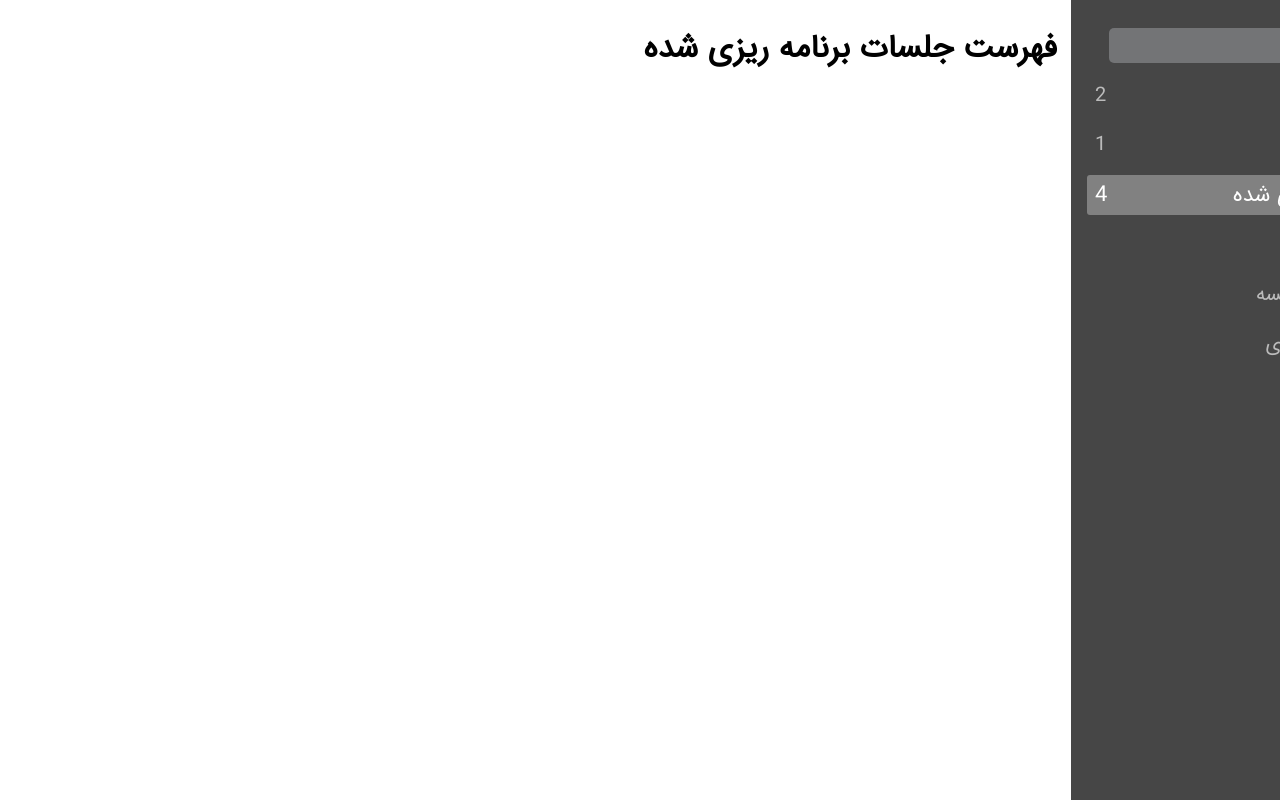
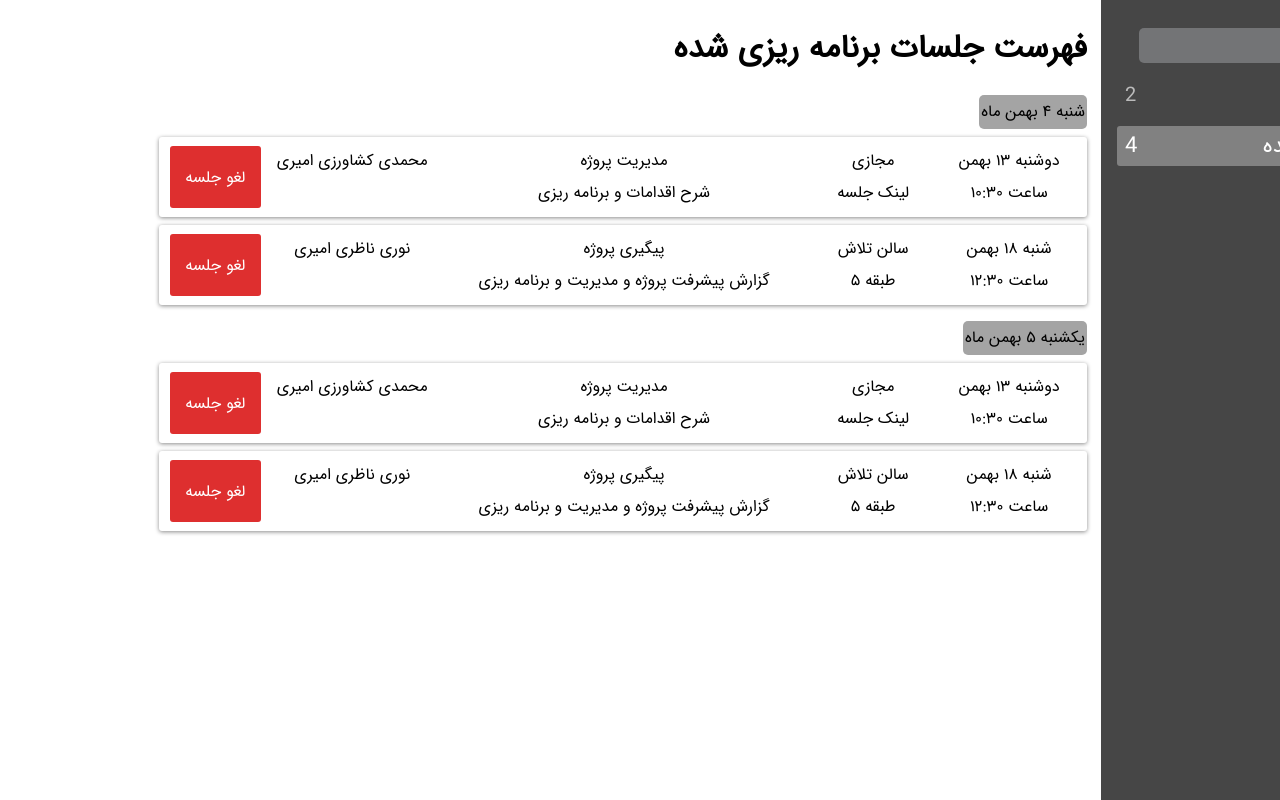
Before and after one commit to BroTherReZa/meetings-management, a React (Create React App) app: page /planned in a window 1280 px wide. Built offline with nearby package versions, Linux system fonts and the light colour scheme.

Commit message:
change plan
change design and route

```diff
--- a/src/components/navigation/Route/ConstPath.js
+++ b/src/components/navigation/Route/ConstPath.js
@@ -1,5 +1,5 @@
 export const TODAY = '/today'
-export const IMPORTANT = '/important'
 export const PLANNED = '/planned'
 export const INVITED = '/invited'
 export const INVITATION = '/invitation'
+export const INVITATIONFORM = '/invitationform'
--- a/src/components/navigation/Route/RouteConfig.js
+++ b/src/components/navigation/Route/RouteConfig.js
@@ -4,10 +4,10 @@ import NotFound from "./NotFound";
 import PrivateRoute from "./PrivateRoute";
 import Account from '../../../containers/Account/Account'
 import Today from "../../../containers/Today/Today";
-import Important from '../../../containers/Important/Important'
 import Planned from '../../../containers/Planned/Planned'
 import Invited from '../../../containers/Invited/Invited'
-import Invitation from "../../../containers/Invitation/Invitation";
+import Invitation from "../../../containers/Invitation/Invitation"
+import InvitationForm from '../../../containers/Invitation/InvitationForm/InvitationForm'
 
 
 
@@ -15,10 +15,10 @@ const RouteConfig = () => {
   return (
     <Switch>
       <Route exact path={Path.TODAY} component={Today} />
-      <Route exact path={Path.IMPORTANT} component={Important} />
       <Route exact path={Path.PLANNED} component={Planned} />
       <Route exact path={Path.INVITED} component={Invited} />
       <Route exact path={Path.INVITATION} component={Invitation} />
+      <Route exact path={Path.INVITATIONFORM} component={InvitationForm} />
       <PrivateRoute path="/account">
           <Account />
       </PrivateRoute>
--- a/src/components/parts/Meetings/MeetingItem/MeetingItem.css
+++ b/src/components/parts/Meetings/MeetingItem/MeetingItem.css
@@ -1,5 +1,5 @@
 .meeting-item {
-    margin: 0.8rem 0;
+    margin: 0.5rem 0;
     padding: 0.5rem 10px;
     box-shadow: 0 1px 4px rgba(0, 0, 0, 0.46);
     display: flex;
@@ -12,20 +12,24 @@
     width: 10%;
 }
 .meeting-item span{
-    line-height: 35px;
+    line-height: 32px;
+}
+.meeting-item p{
+    line-height: 32px;
+    margin: 0;
 }
 .meeting-item div{
     text-align: center;
 }
-.date-time{
+.meeting-item .date-time{
     width: 15%;
 }
-.room{
+.meeting-item .room{
     width: 15%;
 }
-.subject{
+.meeting-item .subject{
     width: 40%;
 }
-.participants{
+.meeting-item .participants{
     width: 20%;
 }
--- a/src/components/parts/Meetings/MeetingsList/MeetingsList.js
+++ b/src/components/parts/Meetings/MeetingsList/MeetingsList.js
@@ -7,7 +7,7 @@ const MeetingsList = () => {
   return (
     <ul className="meetings-list">
       <MeetingItem
-        date="دوشنبه ۱۳ بهمن ماه"
+        date="دوشنبه ۱۳ بهمن"
         time="ساعت ۱۰:۳۰"
         room="مجازی"
         roomAddress="لینک جلسه"
@@ -16,7 +16,7 @@ const MeetingsList = () => {
         participants={["محمدی", "کشاورزی", "امیری"]}
       />
       <MeetingItem
-        date="شنبه ۱۸ بهمن ماه"
+        date="شنبه ۱۸ بهمن"
         time="ساعت ۱۲:۳۰"
         room="سالن تلاش"
         roomAddress="طبقه ۵"
--- a/src/components/parts/SideNavbar/NavItems/NavItems.js
+++ b/src/components/parts/SideNavbar/NavItems/NavItems.js
@@ -6,12 +6,11 @@ import './NavItems.css'
 const NavItems = (props) => {
     return(
         <ul className="nav-items">
-            <NavItem link="/today" count='2'>امروز</NavItem>
-            <NavItem link="/important" count="1">جلسات مهم</NavItem>
+            <NavItem link="/today" count='2'>جلسات امروز</NavItem>
             <NavItem link="/planned" count="4">برنامه ریزی شده</NavItem>
             <NavItem link="/invited">دعوت شده</NavItem>
             <NavItem link="/invitation">دعوت به جلسه</NavItem>
-            <NavItem link="/account">حساب کاربری</NavItem>
+            {/* <NavItem link="/account">حساب کاربری</NavItem> */}
         </ul>
     )
 }
--- a/src/containers/Important/Important.js
+++ /dev/null
@@ -1,10 +0,0 @@
-import React from 'react'
-
-
-const Important = () => {
-    return (
-        <h1>فهرست جلسات مهم</h1>
-    )
-}
-
-export default Important
--- /dev/null
+++ b/src/containers/Invitation/InvitationForm/InvitationForm.css
@@ -0,0 +1,30 @@
+.invitation{
+    margin: 0;
+    padding: 0;
+    width: 100%;
+}
+.sc-kpOJdX > div:first-of-type {
+    display: inline-block;
+    margin-right: 16px;
+}
+input.dp__input {
+    border: none;
+    border-bottom: 2px solid rgba(32, 28, 28, 0.74);
+    text-align: center;
+    font-size: 17px;
+}
+form > div:nth-of-type(4) {
+    display: inline-block;
+    width: 75%;
+}
+form > div:nth-of-type(4) input{
+    line-height: 32px;
+    border-radius: 0px 3px 3px 0px!important;
+}
+form .btn {
+    display: inline-block;
+    width: 25%;
+    margin: 0px!important;
+    border-radius: 3px 0px 0px 3px!important;
+
+}
--- /dev/null
+++ b/src/containers/Invitation/InvitationForm/InvitationForm.js
@@ -0,0 +1,108 @@
+import React from "react";
+import Wrapper from "../../../components/hoc/Wrapper";
+import Input from "../../../components/UI/Input/Input";
+import Button from "../../../components/UI/Button/Button";
+import { connect } from "react-redux";
+import { DatePicker } from "jalali-react-datepicker";
+import Participants from "../../../components/parts/Participants/Participants";
+import "./InvitationForm.css";
+import ParticipantsList from "../../../components/parts/Participants/ParticipantsList/ParticipantsList";
+import axios from "../../../utils/Firebase/axios";
+import { checkValidation } from "../../../utils/Validators/Validators";
+
+const Invitation = (props) => {
+  const setMeetingDateHandler = ({ value,}) => {
+    const updatedMeeting = { ...props.meeting };
+    updatedMeeting.meetingDate = Object.values(updatedMeeting.meetingDate)[4];
+    props.setMeetingDate(updatedMeeting);
+    // Object.values(updatedMeeting.meetingDate).map((item)=> console.log(item))
+    // console.log(Object.values(updatedMeeting.meetingDate)[4])
+  };
+
+  const inputChangeHandler = (event, inputElement) => {
+    const updatedForm = {
+      ...props.form,
+    };
+    const updatedElement = { ...updatedForm[inputElement] };
+    updatedElement.value = event.target.value;
+    updatedElement.valid = checkValidation(
+      updatedElement.value,
+      updatedElement.vaildation
+    );
+    updatedElement.used = true;
+    updatedForm[inputElement] = updatedElement;
+    props.onChangeInput(updatedForm);
+  };
+
+  const invitationSubmitHandler = (event) => {
+    event.preventDefault();
+    const meeting = {
+      meetingDate: props.meetingDate,
+      subject: props.form.subject.value,
+      minute: props.form.minute.value,
+      meetingRoom: props.form.meetingRoom.value,
+    };
+    axios
+      .post("/meetings.json", meeting)
+      .then((res) => {
+        console.log(res);
+      })
+      .catch((error) => {
+        console.log(error);
+      });
+  };
+  const elementsArray = [];
+  for (let item in props.form) {
+    elementsArray.push({
+      id: item,
+      config: props.form[item],
+    });
+  }
+
+  return (
+    <Wrapper>
+      <div className="invitation">
+        <h1>فرم دعوت به جلسه</h1>
+        <form onSubmit={invitationSubmitHandler}>
+          <DatePicker
+            label="تاریخ و ساعت جلسه :"
+            onClickSubmitButton={setMeetingDateHandler}
+          />
+          {elementsArray.map((item) => (
+            <Input
+              key={item.id}
+              inputType={item.config.elementType}
+              elementConfig={item.config.elementConfig}
+              value={item.config.value}
+              invalid={!item.config.valid}
+              used={item.config.used}
+              change={(event) => inputChangeHandler(event, item.id)}
+            />
+          ))}
+          <Button btnType="form">تنظیم جلسه</Button>
+        </form>
+        <div className="search-participants">
+          <Participants />
+        </div>
+        <ParticipantsList />
+      </div>
+    </Wrapper>
+  );
+};
+
+const mapStateToProps = (state) => {
+  return {
+    form: state.invitationForm,
+    meetingDate: state.meetingDate
+  };
+};
+
+const mapDispatchToProps = (dispatch) => {
+  return {
+    onChangeInput: (updatedForm) =>
+      dispatch({ type: "INPUTCHANGE", payload: { data: updatedForm } }),
+    setMeetingDate: (updatedMeeting) =>
+      dispatch({ type: "SETDATE", payload: { data: updatedMeeting } }),
+  };
+};
+export default connect(mapStateToProps, mapDispatchToProps)(Invitation);
--- /dev/null
+++ b/src/containers/Planned/Planned.css
@@ -0,0 +1,9 @@
+.date-line{
+    display: block;
+    line-height: 32px;
+    background-color: #a4a4a4;
+    border-radius: 5px;
+    width: max-content;
+    padding: 1px 2px;
+    margin-top: 16px;
+}
--- a/src/containers/Planned/Planned.js
+++ b/src/containers/Planned/Planned.js
@@ -1,9 +1,17 @@
 import React from 'react'
+import Meetings from '../../components/parts/Meetings/Meetings'
 
+import './Planned.css'
 
-const Planned = () => {
+const Planned = (props) => {
     return (
-        <h1>فهرست جلسات برنامه ریزی شده</h1>
+        <div className="planned">
+            <h1>فهرست جلسات برنامه ریزی شده</h1>
+            <div className="date-line">شنبه ۴ بهمن ماه</div>
+            <Meetings />
+            <div className="date-line">یکشنبه ۵ بهمن ماه</div>
+            <Meetings />
+        </div>
     )
 }
 
--- a/src/containers/Today/Today.js
+++ b/src/containers/Today/Today.js
@@ -3,7 +3,7 @@ import Meetings from "../../components/parts/Meetings/Meetings";
 
 const Today = (props) => {
   return (
-    <div>
+    <div className="today">
       <h1>فهرست جلسات امروز</h1>
       <Meetings />
     </div>
```
Also changed, not shown: src/containers/Invitation/Invitation.js (+12 -100 lines), 1 other file (tests, documents, lock files or other folders).
